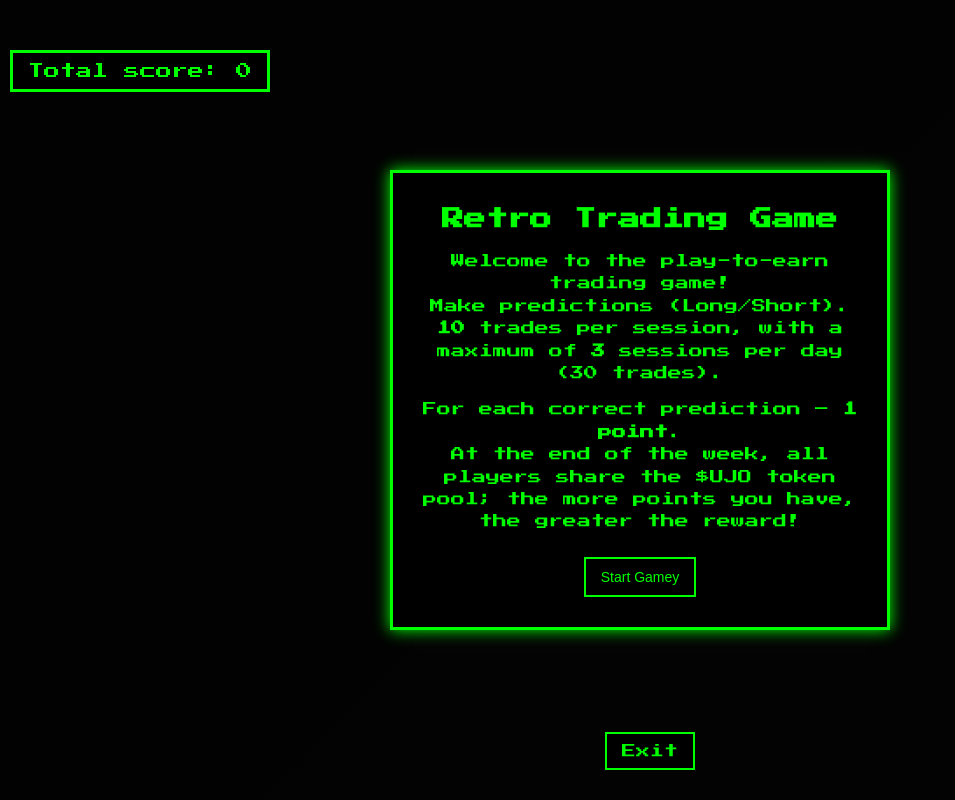
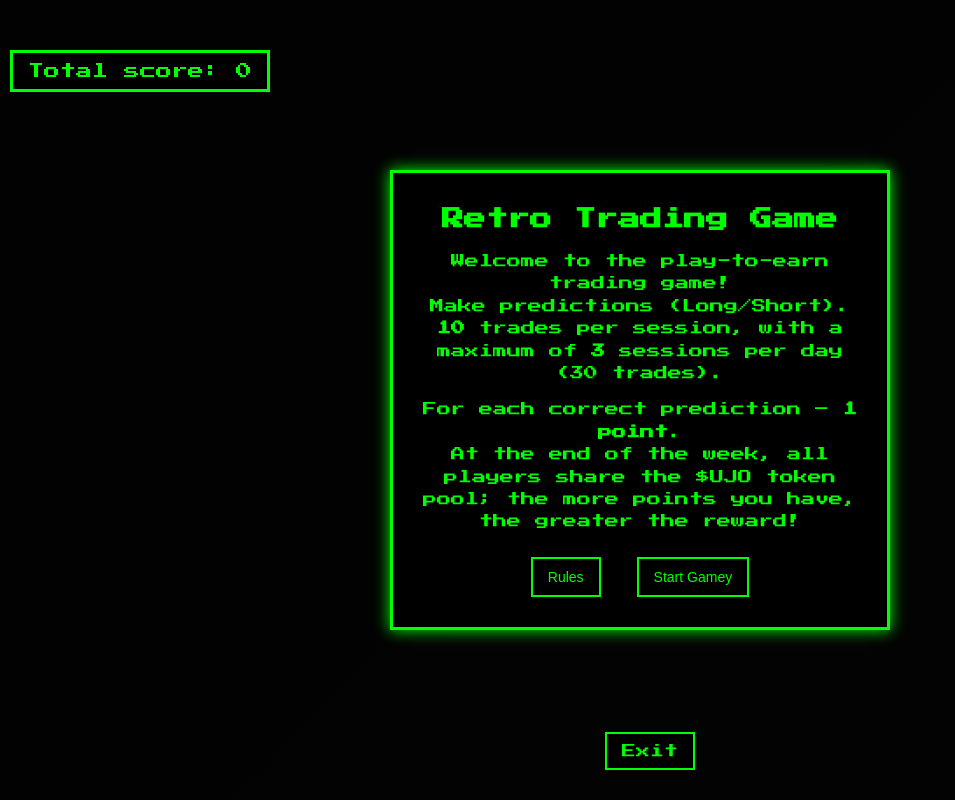
Before and after one commit to Seiltanzer01/trend-share, a Flask app: template templates/mini_game.html in a window 1280 px wide. Shown: the whole page, without its empty margins (0-955 px from the left). Run offline with Flask 2, Linux system fonts and the light colour scheme; the template is opened without the code that fills it, so the values that code supplies are empty; data comes from the database, SQL or seed files in the repository; parts of the project's set-up code (start-up, migrations or seed data) failed here and were passed over; some libraries are stand-ins or nearby versions.

Commit message:
Update mini_game.html

```diff
--- a/templates/mini_game.html
+++ b/templates/mini_game.html
@@ -243,7 +243,7 @@
         For each correct prediction – <strong>1 point</strong>.<br>
         At the end of the week, all players share the $UJO token pool; the more points you have, the greater the reward!
       </p>
-      <!--<button class="menu-btn" id="btn-rules">Правила</button>-->
+      <button class="menu-btn" id="btn-rules">Rules</button>
       <button class="menu-btn" id="btn-start">Start Gameу</button>
     </div>
     <!-- Кнопка Exit для меню (вынесена за рамки основного блока меню) -->
```
